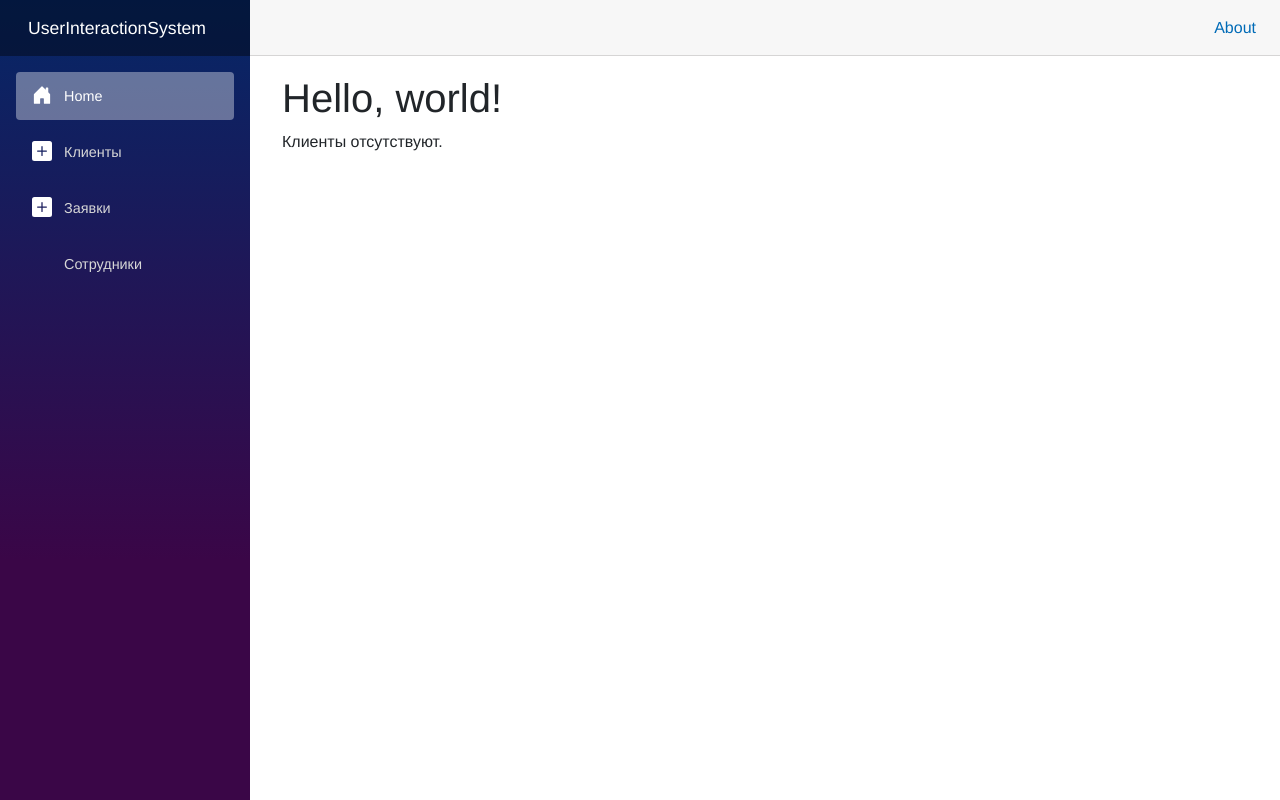
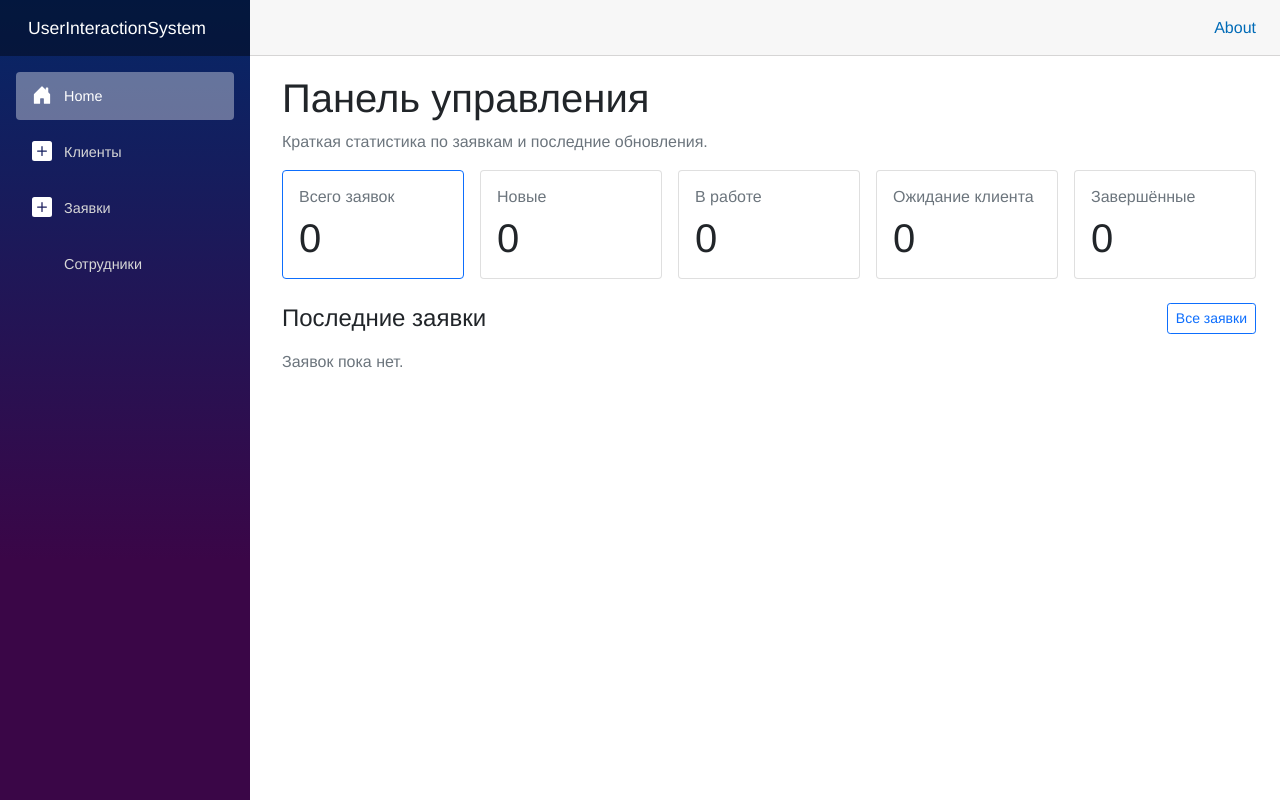
Before and after one commit to Dron26/UserInteractionSystem, an ASP.NET Core app: page / in a window 1280 px wide. Run offline with ASP.NET Core 8, Linux system fonts and the light colour scheme; style sheets or scripts are compiled from the project's sources; the project's own start-up code is not run, and a stand-in starts its controllers and pages; some libraries are stand-ins or nearby versions.

Commit message:
feat: implement request dashboard

```diff
--- a/UserInteractionSystem/Components/Pages/Home.razor
+++ b/UserInteractionSystem/Components/Pages/Home.razor
@@ -1,29 +1,119 @@
 @page "/"
-@inject UserInteractionSystem.Application.Services.ClientService ClientService
+@using UserInteractionSystem.Application.Models
+@using UserInteractionSystem.Domain.Enums
+@inject UserInteractionSystem.Application.Services.RequestService RequestService
+@rendermode InteractiveServer
 
-<PageTitle>Home</PageTitle>
+<PageTitle>Главная</PageTitle>
 
-<h1>Hello, world!</h1>
+<h1>Панель управления</h1>
+<p class="text-muted">Краткая статистика по заявкам и последние обновления.</p>
 
-@if (clients.Count == 0)
+@if (dashboard is null)
 {
-    <p>Клиенты отсутствуют.</p>
+    <p role="status">Загрузка панели управления...</p>
 }
 else
 {
-    <ul>
-        @foreach (var client in clients)
+    <div class="row row-cols-1 row-cols-sm-2 row-cols-xl-5 g-3 mb-4">
+        <div class="col">
+            <div class="card h-100 border-primary">
+                <div class="card-body">
+                    <h2 class="h6 card-title text-muted">Всего заявок</h2>
+                    <p class="display-6 mb-0">@dashboard.TotalCount</p>
+                </div>
+            </div>
+        </div>
+        <div class="col">
+            <div class="card h-100">
+                <div class="card-body">
+                    <h2 class="h6 card-title text-muted">Новые</h2>
+                    <p class="display-6 mb-0">@dashboard.NewCount</p>
+                </div>
+            </div>
+        </div>
+        <div class="col">
+            <div class="card h-100">
+                <div class="card-body">
+                    <h2 class="h6 card-title text-muted">В работе</h2>
+                    <p class="display-6 mb-0">@dashboard.InProgressCount</p>
+                </div>
+            </div>
+        </div>
+        <div class="col">
+            <div class="card h-100">
+                <div class="card-body">
+                    <h2 class="h6 card-title text-muted">Ожидание клиента</h2>
+                    <p class="display-6 mb-0">@dashboard.WaitingForClientCount</p>
+                </div>
+            </div>
+        </div>
+        <div class="col">
+            <div class="card h-100">
+                <div class="card-body">
+                    <h2 class="h6 card-title text-muted">Завершённые</h2>
+                    <p class="display-6 mb-0">@dashboard.CompletedCount</p>
+                </div>
+            </div>
+        </div>
+    </div>
+
+    <section aria-labelledby="recent-requests-heading">
+        <div class="d-flex justify-content-between align-items-center mb-3">
+            <h2 id="recent-requests-heading" class="h4 mb-0">Последние заявки</h2>
+            <a class="btn btn-outline-primary btn-sm" href="/requests">Все заявки</a>
+        </div>
+
+        @if (dashboard.RecentRequests.Count == 0)
         {
-            <li>@client.FullName</li>
+            <p class="text-muted">Заявок пока нет.</p>
         }
-    </ul>
+        else
+        {
+            <div class="list-group">
+                @foreach (var request in dashboard.RecentRequests)
+                {
+                    <a class="list-group-item list-group-item-action" href="@($"/requests/{request.Id}")" @key="request.Id">
+                        <div class="d-flex w-100 justify-content-between flex-wrap gap-2">
+                            <h3 class="h6 mb-1">@request.Title</h3>
+                            <small>@request.CreatedAt.ToLocalTime().ToString("dd.MM.yyyy HH:mm")</small>
+                        </div>
+                        <div class="d-flex justify-content-between flex-wrap gap-2">
+                            <span class="text-muted">@request.ClientName</span>
+                            <span class="badge @GetStatusBadgeClass(request.Status)">@GetStatusName(request.Status)</span>
+                        </div>
+                    </a>
+                }
+            </div>
+        }
+    </section>
 }
 
 @code {
-    private List<UserInteractionSystem.Domain.Entities.Client> clients = [];
+    private RequestDashboardItem? dashboard;
 
     protected override async Task OnInitializedAsync()
     {
-        clients = await ClientService.GetClientsAsync();
+        dashboard = await RequestService.GetRequestDashboardAsync();
     }
+
+    private static string GetStatusName(RequestStatus status) => status switch
+    {
+        RequestStatus.New => "Новая",
+        RequestStatus.InProgress => "В работе",
+        RequestStatus.WaitingForClient => "Ожидание клиента",
+        RequestStatus.Completed => "Завершена",
+        RequestStatus.Cancelled => "Отменена",
+        _ => status.ToString()
+    };
+
+    private static string GetStatusBadgeClass(RequestStatus status) => status switch
+    {
+        RequestStatus.New => "text-bg-primary",
+        RequestStatus.InProgress => "text-bg-warning",
+        RequestStatus.WaitingForClient => "text-bg-info",
+        RequestStatus.Completed => "text-bg-success",
+        RequestStatus.Cancelled => "text-bg-secondary",
+        _ => "text-bg-secondary"
+    };
 }
```
Also changed, not shown: UserInteractionSystem/Application/Models/RequestDashboardItem.cs (added, +16 -0 lines), UserInteractionSystem/Application/Services/RequestService.cs (+36 -0 lines).
